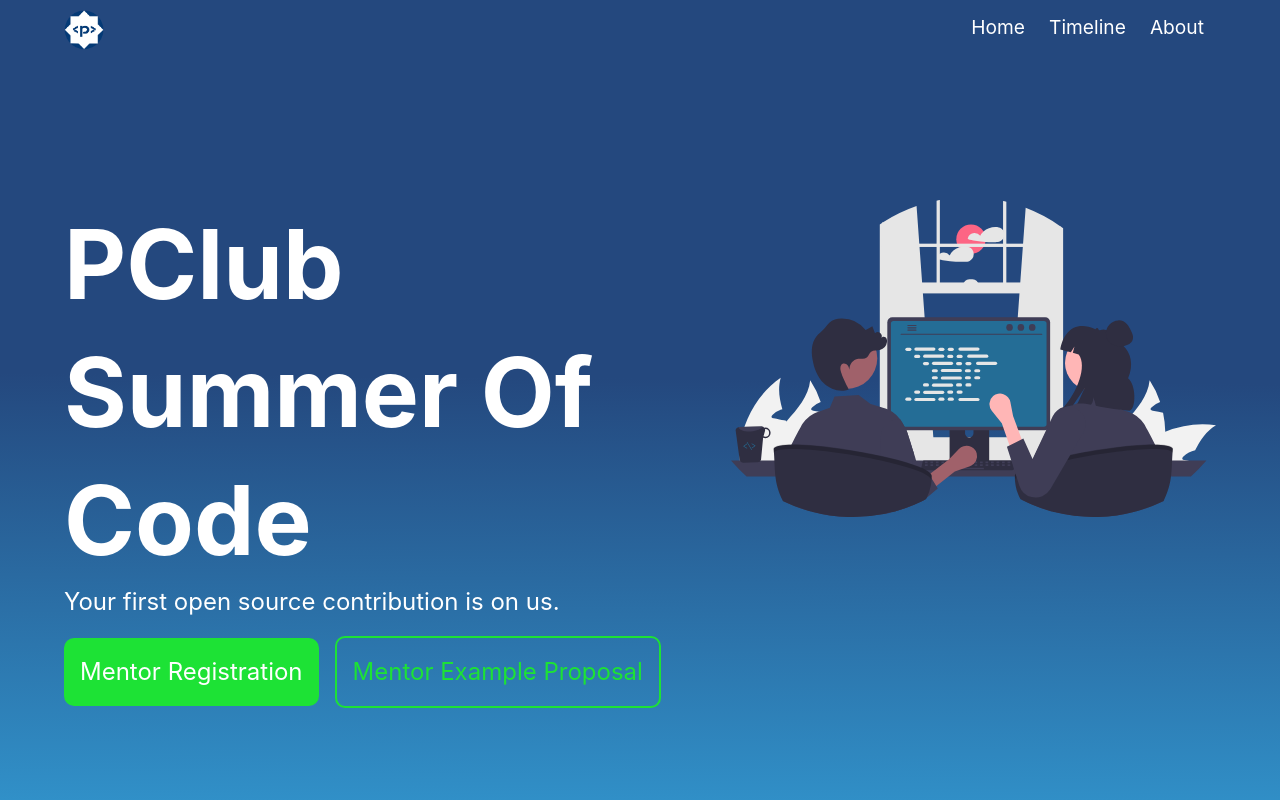
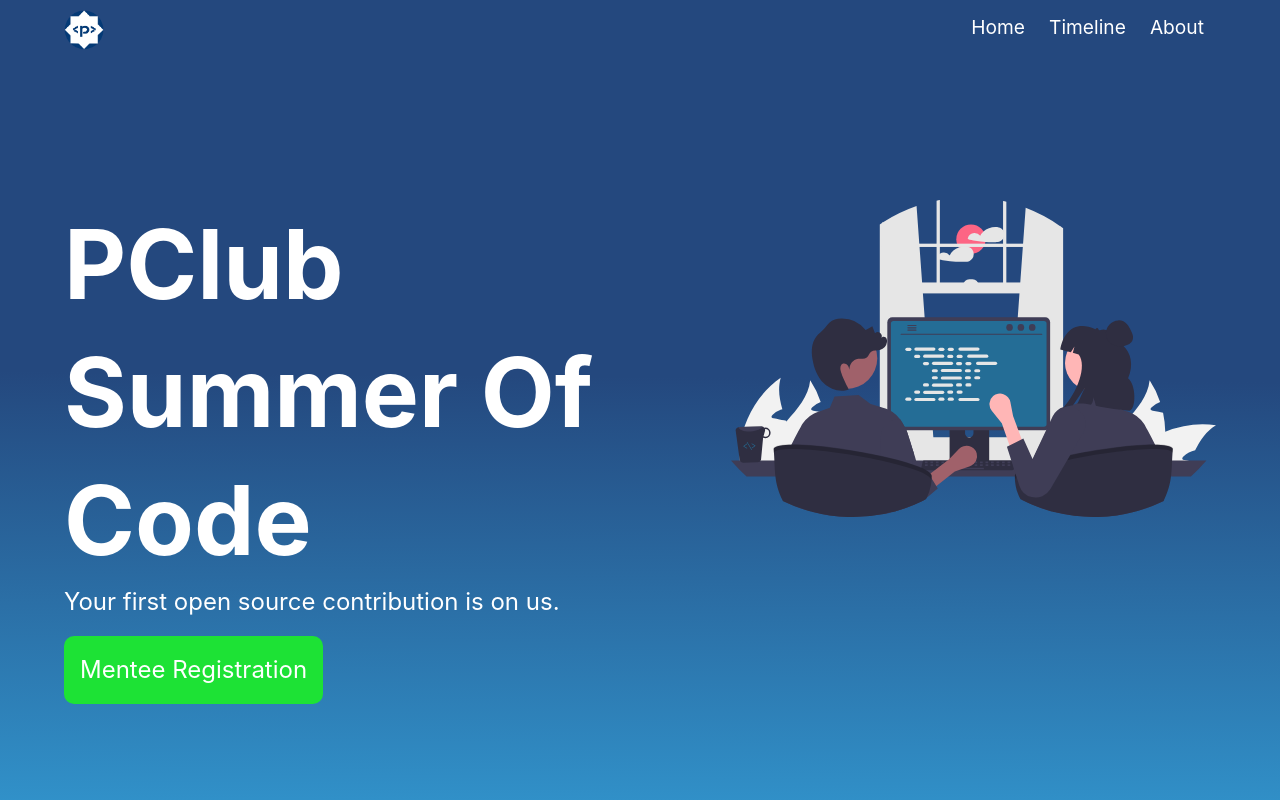
Before and after one commit to hrik2001/psoc2022-landing, a Next.js app: page / in a window 1280 px wide. Shown: the top 800 px of the page. Built offline with nearby package versions, Linux system fonts and the light colour scheme.

Commit message:
mentee registration

```diff
--- a/components/Hero.tsx
+++ b/components/Hero.tsx
@@ -18,15 +18,15 @@ function Hero() {
                         <button type="submit">GO!</button>
                     </form> */}
           <p className={styles.link}>
-            <Link href={"https://forms.gle/xbmLjSx6Vd1bU5J6A"} passHref>
-              Mentor Registration
+            <Link href={"https://forms.gle/6cDtKm9gCoRFMVwA6"} passHref>
+              Mentee Registration
             </Link>
           </p>
-          <p className={styles.linkSubtle}>
+          {/* <p className={styles.linkSubtle}>
             <a href="pdf/Proposal.pdf" download>
               Mentor Example Proposal
             </a>
-          </p>
+          </p> */}
         </div>
         <div className={styles.introAi}>
           <img src="/img/pair-programming.svg" alt="illustrations" />
```
